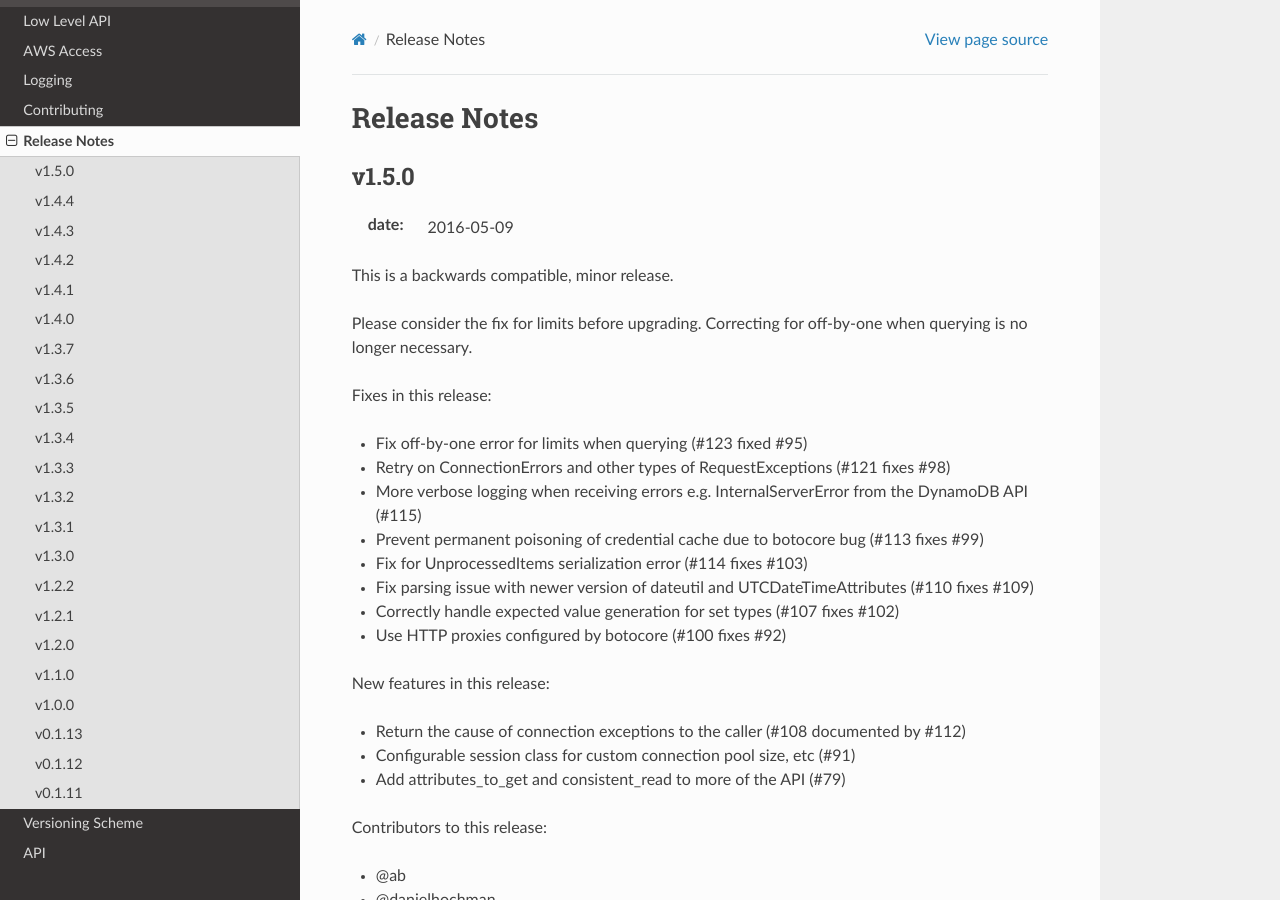
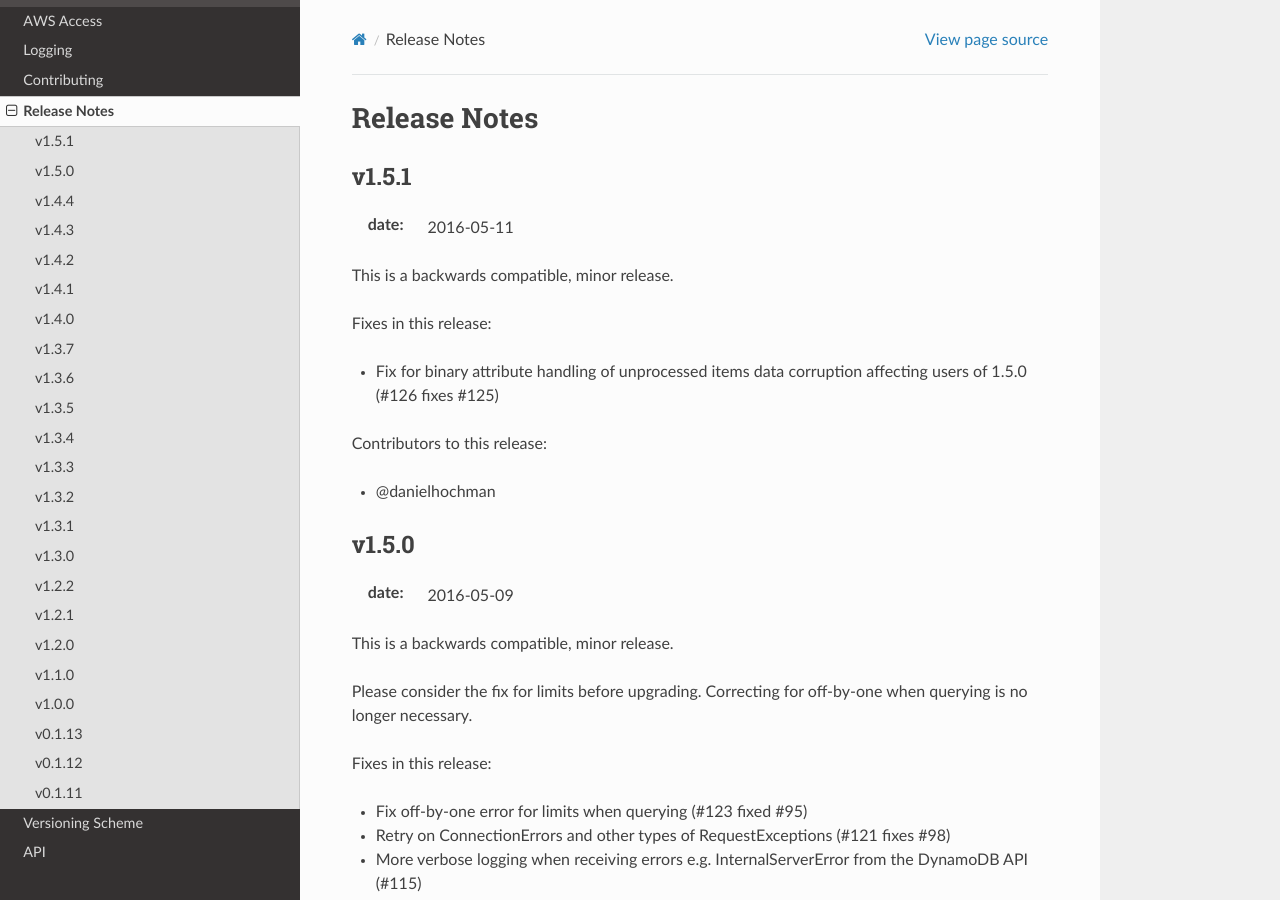
Before and after one commit to pynamodb/PynamoDB, a Sphinx documentation site: the page built from docs/release_notes.rst, in a window 1280 px wide and 900 px high. Built offline with Sphinx 7.4.7 and the Read the Docs theme 2.0.0, drawn with Linux system fonts in a browser that asks for light colours; pages that are not in the unit, such as notebooks, are missing from menus.

Commit message:
v1.5.1 (#128)

```diff
--- a/docs/release_notes.rst
+++ b/docs/release_notes.rst
@@ -1,5 +1,21 @@
 Release Notes
 =============
+
+v1.5.1
+------
+
+:date: 2016-05-11
+
+This is a backwards compatible, minor release.
+
+Fixes in this release:
+
+* Fix for binary attribute handling of unprocessed items data corruption affecting users of 1.5.0 (#126 fixes #125)
+
+Contributors to this release:
+
+* @danielhochman
+
 
 v1.5.0
 ------
--- a/pynamodb/__init__.py
+++ b/pynamodb/__init__.py
@@ -7,4 +7,4 @@ A simple abstraction over DynamoDB
 """
 __author__ = 'Jharrod LaFon'
 __license__ = 'MIT'
-__version__ = '1.5.0'
+__version__ = '1.5.1'
```
